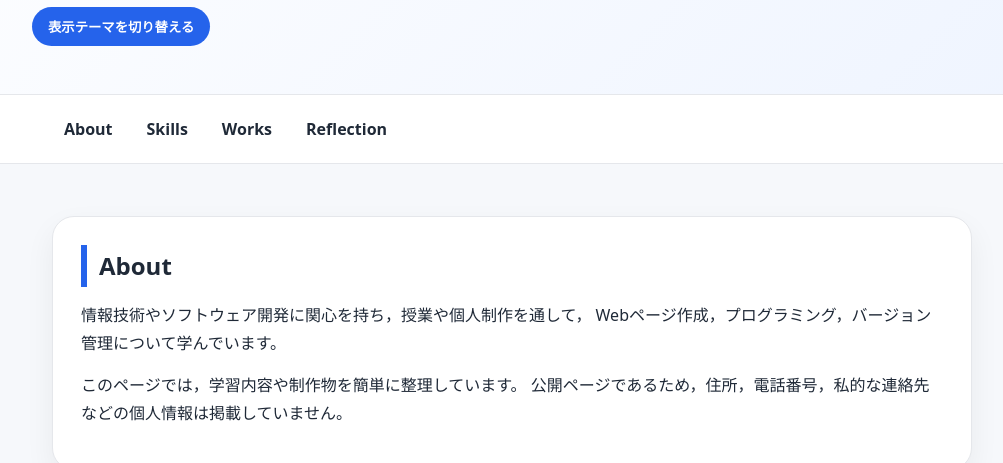
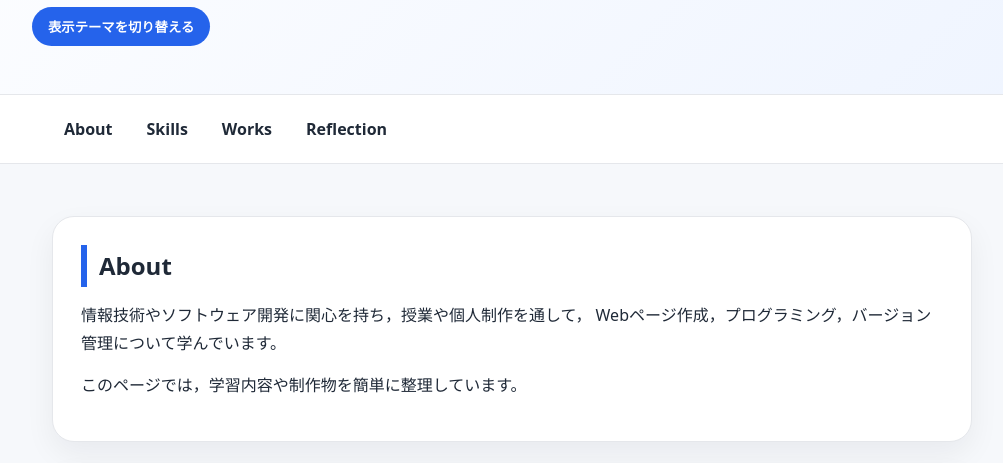
Before and after one commit to TakumaSuetake/se-week06-site, a plain HTML site: page index.html in a window 1280 px wide. Shown: the part 264-727 px from the top of the page, without its empty margins (128-1131 px from the left). Drawn offline with Linux system fonts and the light colour scheme.

Commit message:
AIの軽い添削

```diff
--- a/index.html
+++ b/index.html
@@ -283,7 +283,6 @@
             </p>
             <p>
                 このページでは，学習内容や制作物を簡単に整理しています。
-                公開ページであるため，住所，電話番号，私的な連絡先などの個人情報は掲載していません。
             </p>
         </section>
 
```
